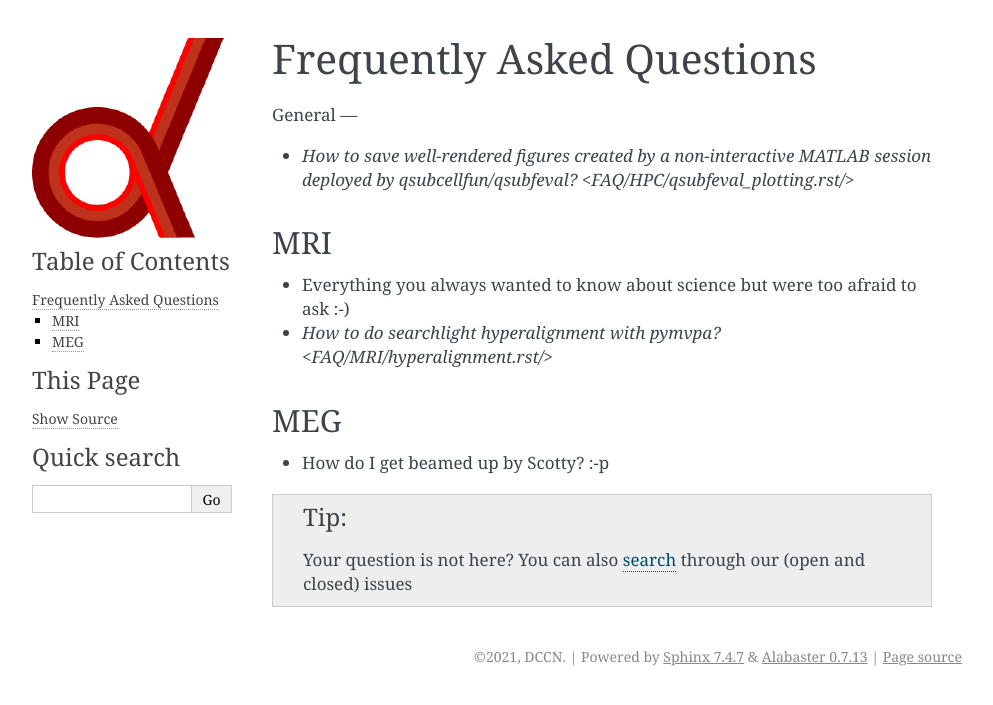
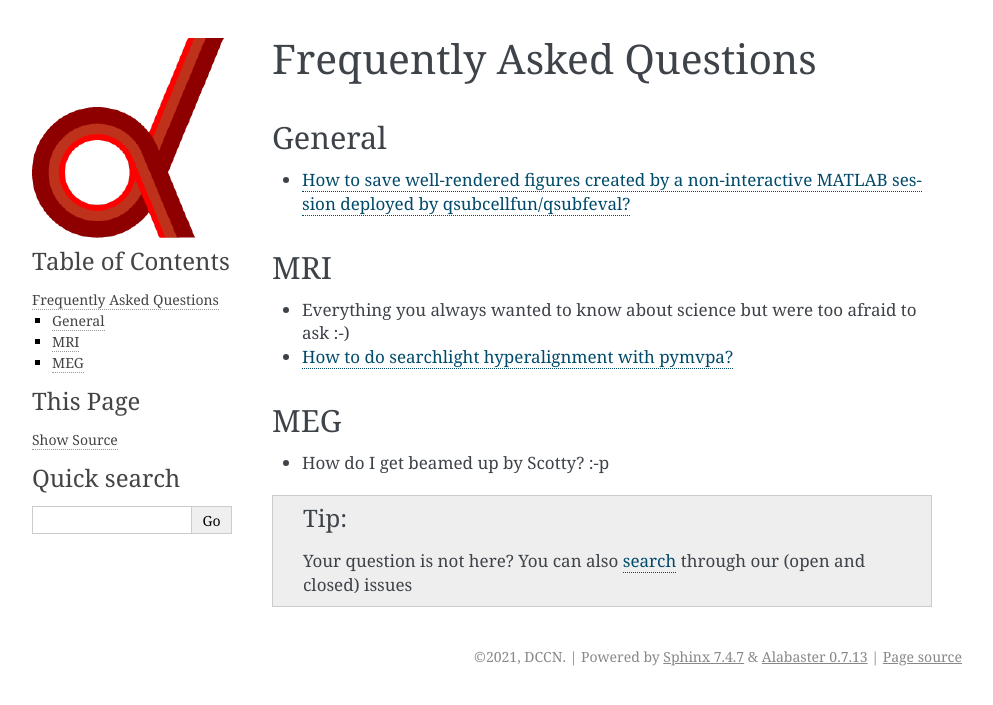
Before and after one commit to Donders-Institute/staff-scientists, a Sphinx documentation site: the page built from docs/FAQ.rst, in a window 1280 px wide. Shown: the top 705 px of the page, without its empty margins (148-1141 px from the left). Built offline with Sphinx 7.4.7, drawn with Linux system fonts in a browser that asks for light colours.

Commit message:
Update FAQ.rst

```diff
--- a/docs/FAQ.rst
+++ b/docs/FAQ.rst
@@ -2,15 +2,15 @@ Frequently Asked Questions
 ==========================
 
 General
----
+-------
 
-* `How to save well-rendered figures created by a non-interactive MATLAB session deployed by qsubcellfun/qsubfeval? <FAQ/HPC/qsubfeval_plotting.rst/>`
+* `How to save well-rendered figures created by a non-interactive MATLAB session deployed by qsubcellfun/qsubfeval? <FAQ/HPC/qsubfeval_plotting.rst>`__
 
 MRI
 ---
 
 * Everything you always wanted to know about science but were too afraid to ask :-)
-* `How to do searchlight hyperalignment with pymvpa? <FAQ/MRI/hyperalignment.rst/>`
+* `How to do searchlight hyperalignment with pymvpa? <FAQ/MRI/hyperalignment.rst>`__
 
 MEG
 ---
```
